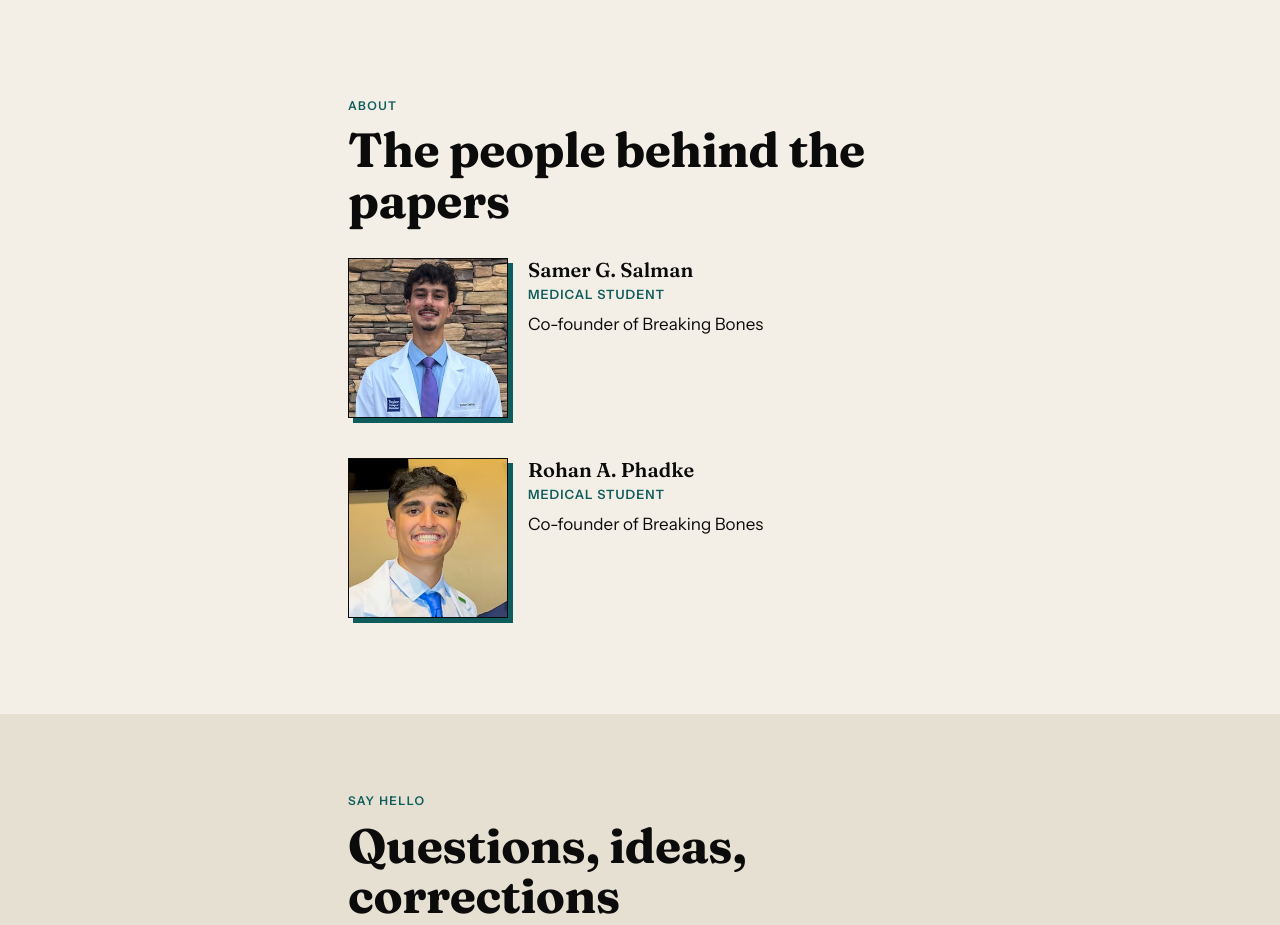
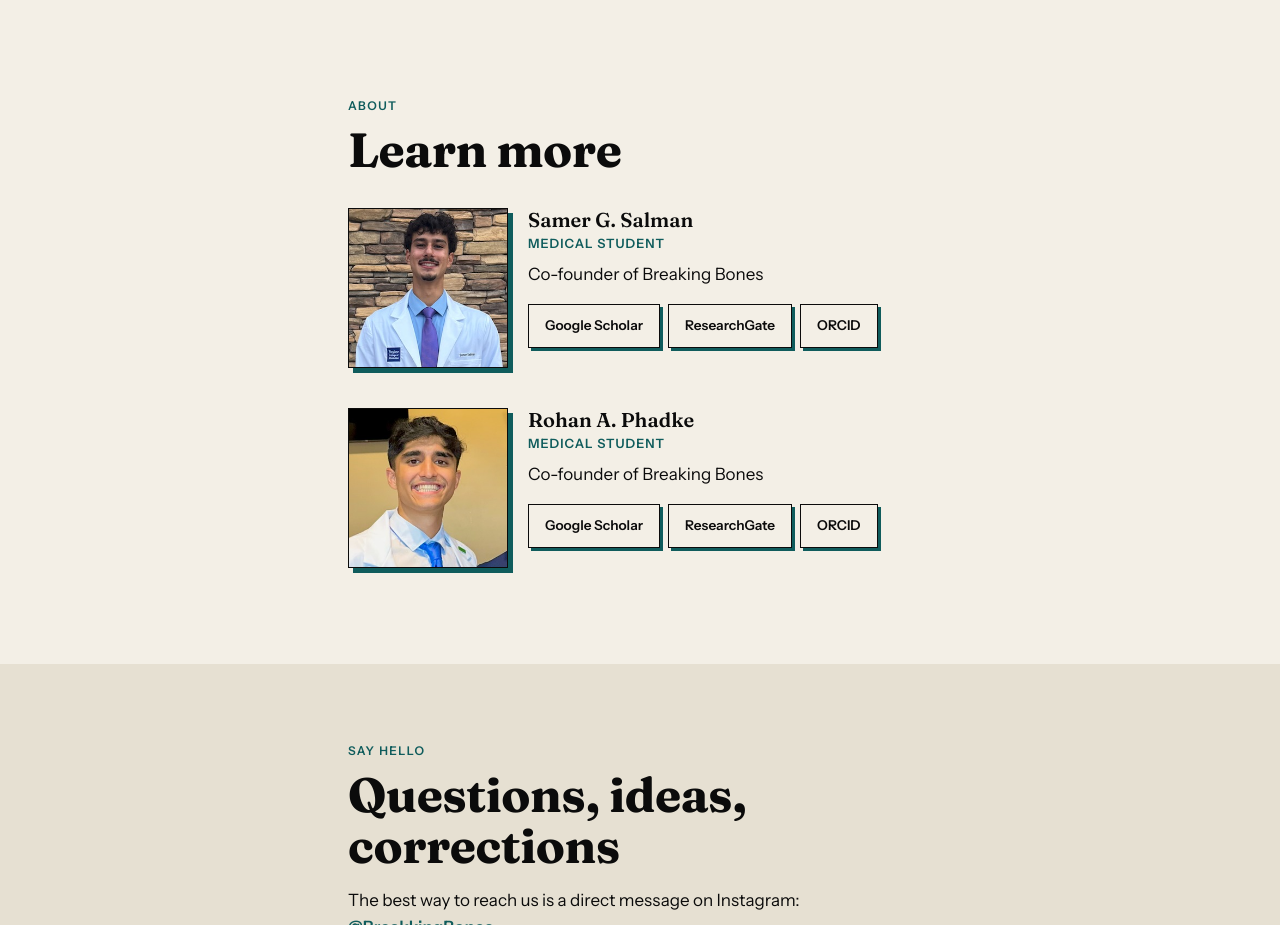
Before and after one commit to samersalman/samer-rohan-breaking-bones, a plain HTML site: page index.html in a window 1280 px wide. Shown: the part 2740-3665 px from the top of the page. Drawn offline with Linux system fonts and the light colour scheme.

Commit message:
Add profile link buttons and rename About heading

```diff
--- a/css/style.css
+++ b/css/style.css
@@ -80,6 +80,9 @@ box-shadow:4px 4px 0 var(--ink);touch-action:manipulation;transition:transform .
 @media(min-width:600px){.person{grid-template-columns:160px 1fr}}
 .person img{width:100%;aspect-ratio:1;object-fit:cover;border:1.5px solid var(--ink);box-shadow:5px 5px 0 var(--teal);background:var(--bone-dark)}
 .person .role{font-size:.8rem;font-weight:600;letter-spacing:.08em;text-transform:uppercase;color:var(--teal);margin:.15rem 0 .4rem}
+.profile-links{display:flex;flex-wrap:wrap;gap:.5rem;margin:.85rem 0 0}
+.profile-links .btn{display:inline-flex;align-items:center;min-height:44px;padding:0 1rem;font-size:.85rem;color:var(--ink);background:var(--bone);border:1.5px solid var(--ink);box-shadow:3px 3px 0 var(--teal)}
+.profile-links .btn:hover{background:var(--teal);color:var(--bone);box-shadow:3px 3px 0 var(--ink)}
 .ph{color:var(--ink-60);font-style:italic}
 .contact{background:var(--bone-dark);padding-block:clamp(3rem,8vw,5rem)}
 .site-footer{background:var(--ink);color:var(--bone);padding-block:3rem}
--- a/index.html
+++ b/index.html
@@ -78,7 +78,7 @@
 <section class="about" id="about" aria-labelledby="about-heading">
   <div class="wrap">
     <p class="eyebrow">About</p>
-    <h2 id="about-heading">The people behind the papers</h2>
+    <h2 id="about-heading">Learn more</h2>
     <div class="people">
       <article class="person">
         <img src="headshots/samer.jpg" alt="Headshot of Samer G. Salman" width="240" height="240" loading="lazy" data-fallback="assets/headshots-placeholder/samer.svg">
@@ -86,6 +86,11 @@
           <h3>Samer G. Salman</h3>
           <p class="role">Medical Student</p>
           <p>Co-founder of Breaking Bones</p>
+          <p class="profile-links" aria-label="Samer's profiles">
+            <a class="btn" href="https://scholar.google.com/citations?hl=en&amp;user=MxS5ruAAAAAJ" target="_blank" rel="noopener">Google Scholar</a>
+            <a class="btn" href="https://www.researchgate.net/profile/Samer-Salman-3" target="_blank" rel="noopener">ResearchGate</a>
+            <a class="btn" href="https://orcid.org/0009-0007-9897-4071" target="_blank" rel="noopener">ORCID</a>
+          </p>
         </div>
       </article>
       <article class="person">
@@ -94,6 +99,11 @@
           <h3>Rohan A. Phadke</h3>
           <p class="role">Medical Student</p>
           <p>Co-founder of Breaking Bones</p>
+          <p class="profile-links" aria-label="Rohan's profiles">
+            <a class="btn" href="https://scholar.google.com/citations?hl=en&amp;user=DhprjK4AAAAJ" target="_blank" rel="noopener">Google Scholar</a>
+            <a class="btn" href="https://www.researchgate.net/profile/Rohan-Phadke-6" target="_blank" rel="noopener">ResearchGate</a>
+            <a class="btn" href="https://orcid.org/0000-0002-8611-6711" target="_blank" rel="noopener">ORCID</a>
+          </p>
         </div>
       </article>
     </div>
```
